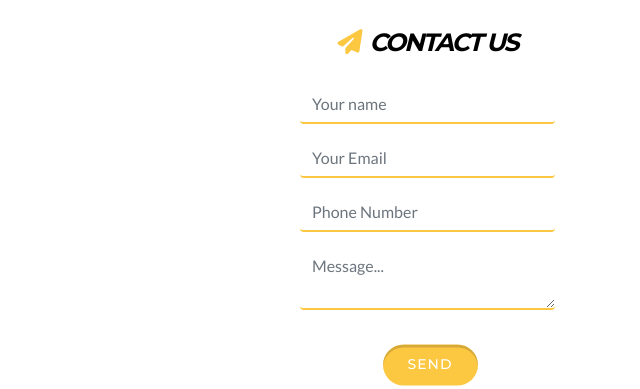
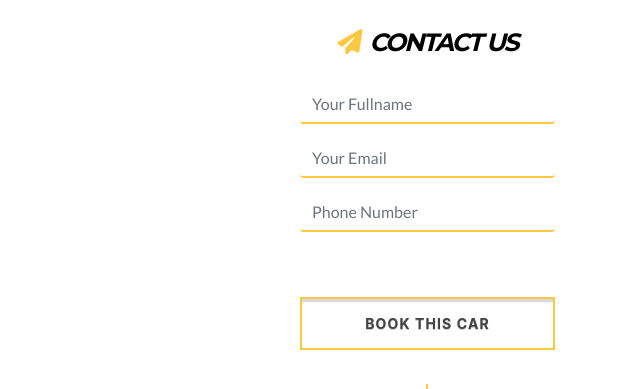
Before and after one commit to goldenadnane/car-rent, a Django app: template templates/car.html in a window 1280 px wide. Shown: the part 177-566 px from the top of the page, without its empty margins (640-1280 px from the left). Run offline with Django 3.2, Linux system fonts and the light colour scheme; the template is opened without the code that fills it, so the values that code supplies are empty; some libraries are stand-ins or nearby versions; some web fonts are replaced.

Commit message:
editing makeorder

```diff
--- a/templates/car.html
+++ b/templates/car.html
@@ -77,7 +77,7 @@
                         {% csrf_token  %}
                         <div class="form-group">
 
-                            <input type="text" class="form-control"  name="name" placeholder="Your name" tabindex="1" required>
+                            <input type="text" class="form-control"  name="name" placeholder="Your Fullname" tabindex="1" required>
                         </div>
                         <div class="form-group">
 
@@ -87,12 +87,7 @@
 
                             <input type="text" class="form-control" name="number" placeholder="Phone Number" tabindex="3">
                         </div>
-                        <div class="form-group">
-                            <textarea rows="2" cols="10" name="message" class="form-control textareaCar" id="message" placeholder="Message..." tabindex="4" required></textarea>
-                        </div>
-                        <div class="text-center">
-                            <button id='buttonSendCar' type="submit" class="btn btn-start-order ">Send </button>
-                        </div>
+
                     </form>
                 </div>
             </div>
--- a/website/urls.py
+++ b/website/urls.py
@@ -13,7 +13,7 @@
 
     path('register/', views.registerPage, name='register'),
     path('logout/', views.logoutPage, name='logout'),
-    path('customer/<str:pk>/', views.customerPage, name='customer'),
+    path('customer/<int:pk>/', views.customerPage, name='customer'),
     path('updateView/', views.updateView, name='updateView'),
 
 
```
Also changed, not shown: website/models.py (+5 -5 lines), website/views.py (+4 -14 lines), static/images/bentleygreen_XQO0twE.png (added), static/images/maserati_sffatyN.jpg (added), static/images/serati_V31bDIQ.png (added), website/migrations/0001_initial.py, website/migrations/0002_alter_car_car1_alter_car_car2_alter_car_car3.py (deleted), website/migrations/0002_auto_20230506_1536.py (added), website/migrations/0003_alter_car_car1_alter_car_car2_alter_car_car3.py (deleted).
